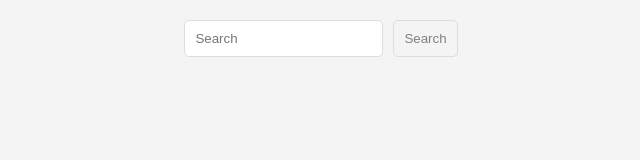
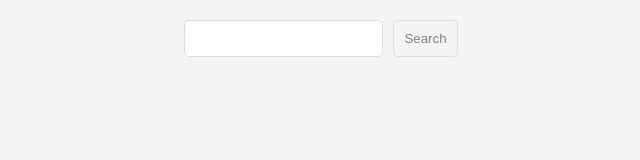
Before and after one commit to thousight/the-road-to-hacker-news, a React (Create React App) app: page / in a window 1280 px wide. Shown: the top 160 px of the page, without its empty margins (319-959 px from the left). Built offline with nearby package versions, Linux system fonts and the light colour scheme.

Commit message:
Put focus on search at load

```diff
--- a/src/components/Search.jsx
+++ b/src/components/Search.jsx
@@ -1,18 +1,34 @@
-import React from 'react'
+import React, { Component } from 'react'
 import PropTypes from 'prop-types'
 
-const Search = ({ value, onChange, onSubmit, children }) => (
+class Search extends Component {
+    componentDidMount() {
+        if (this.input) {
+            this.input.focus()
+        }
+    }
+
+    render() {
+        const {
+            value,
+            onChange,
+            onSubmit,
+            children
+        } = this.props
+
+        return (
             <form onSubmit={onSubmit}>
-        <input
-            placeholder={children}
-            type="text"
+                <input type="text"
                     value={value}
-            onChange={onChange} />
+                    onChange={onChange}
+                    ref={node => this.input = node} />
                 <button type="submit">
                     {children}
                 </button>
             </form>
         )
+    }
+}
 
 Search.propTypes = {
     value: PropTypes.string.isRequired,
```
Lines whose indentation alone changed are shown as unchanged.
